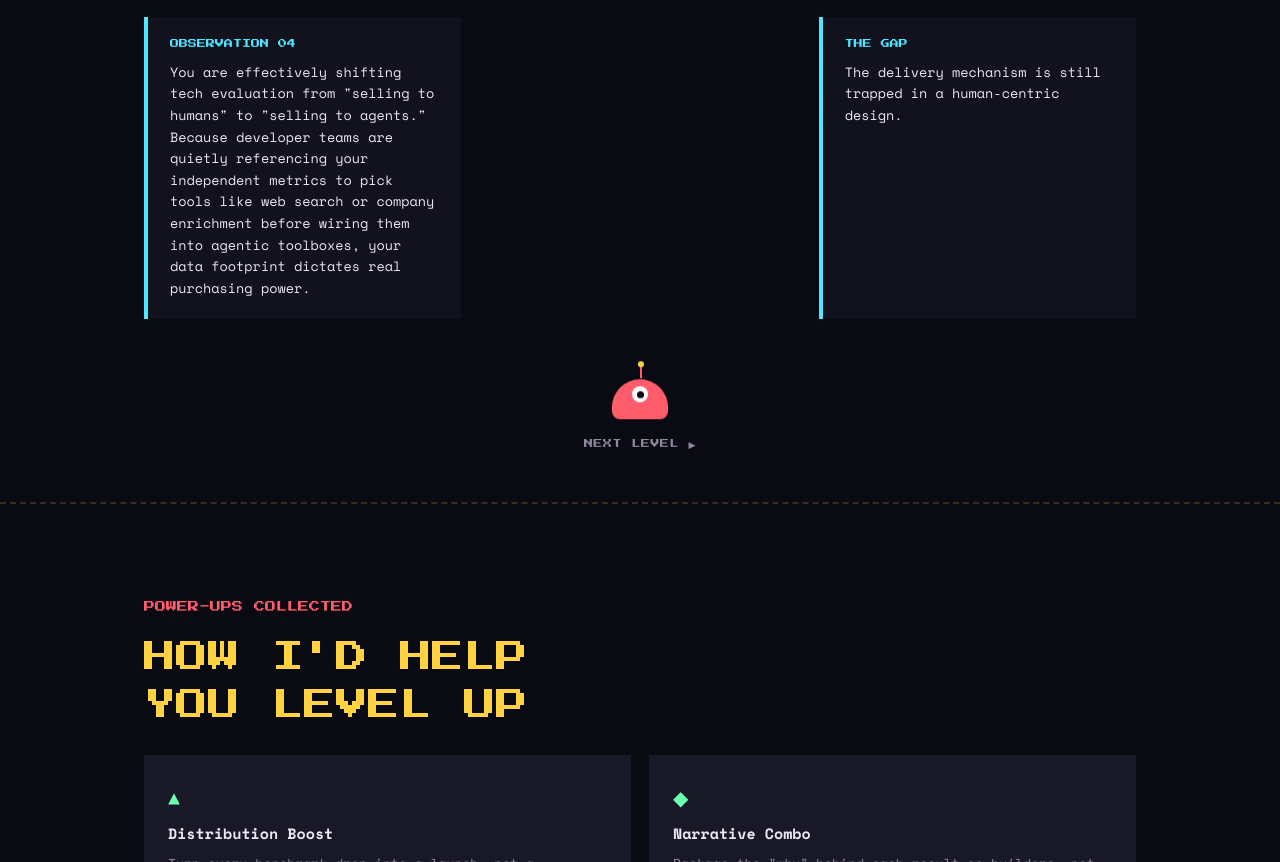
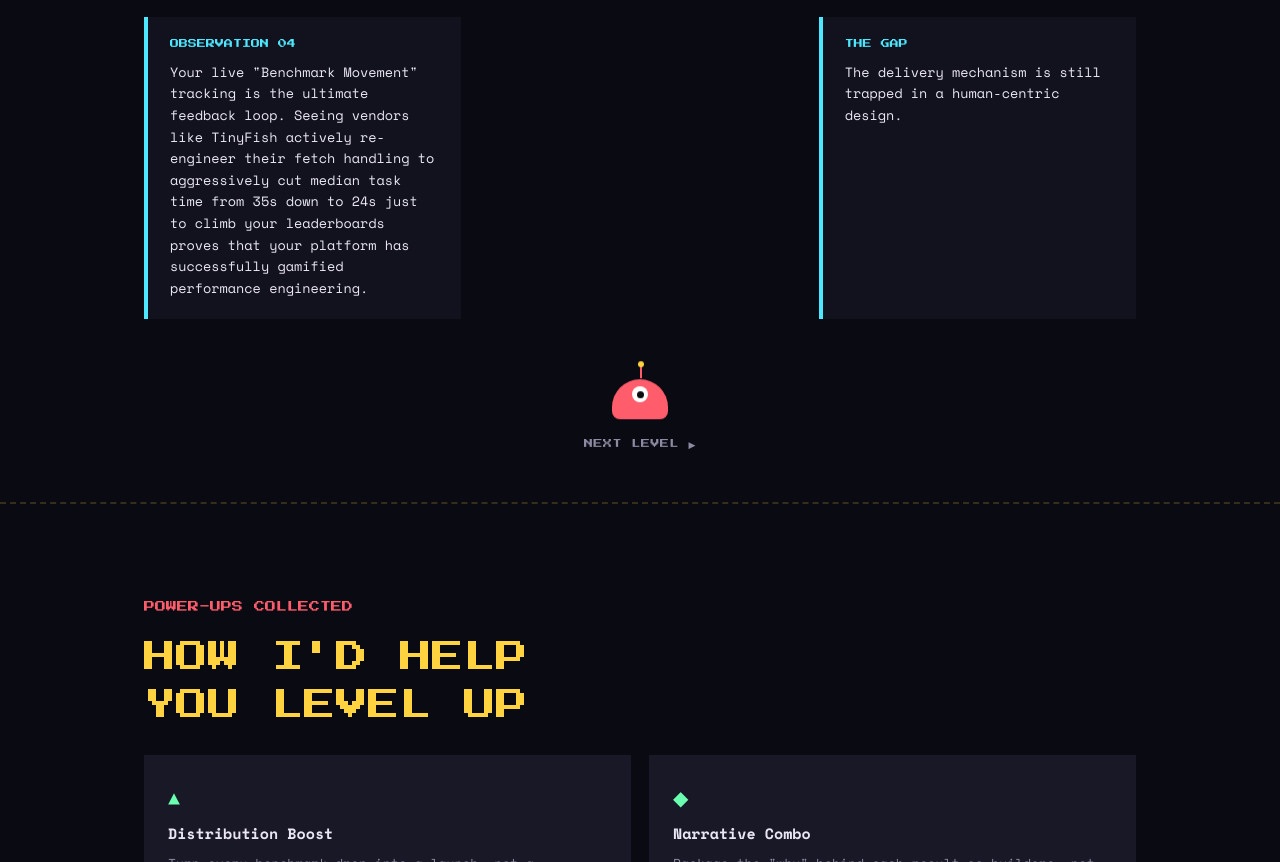
Before and after one commit to AnujRawat0608/openbenchmarks-pitch, a plain HTML site: page index.html in a window 1280 px wide. Shown: the part 2331-3193 px from the top of the page. Drawn offline with nearby package versions, Linux system fonts and the light colour scheme.

Commit message:
Add files via upload

```diff
--- a/index.html
+++ b/index.html
@@ -498,7 +498,7 @@
       </div>
        <div class="intel-card">
         <span class="tag pixel">OBSERVATION 04</span>
-        <p><!-- EDIT -->You are effectively shifting tech evaluation from "selling to humans" to "selling to agents." Because developer teams are quietly referencing your independent metrics to pick tools like web search or company enrichment before wiring them into agentic toolboxes, your data footprint dictates real purchasing power.</p>
+        <p><!-- EDIT -->Your live "Benchmark Movement" tracking is the ultimate feedback loop. Seeing vendors like TinyFish actively re-engineer their fetch handling to aggressively cut median task time from 35s down to 24s just to climb your leaderboards proves that your platform has successfully gamified performance engineering.</p>
       </div></p>
 
       <div class="intel-card">
```
